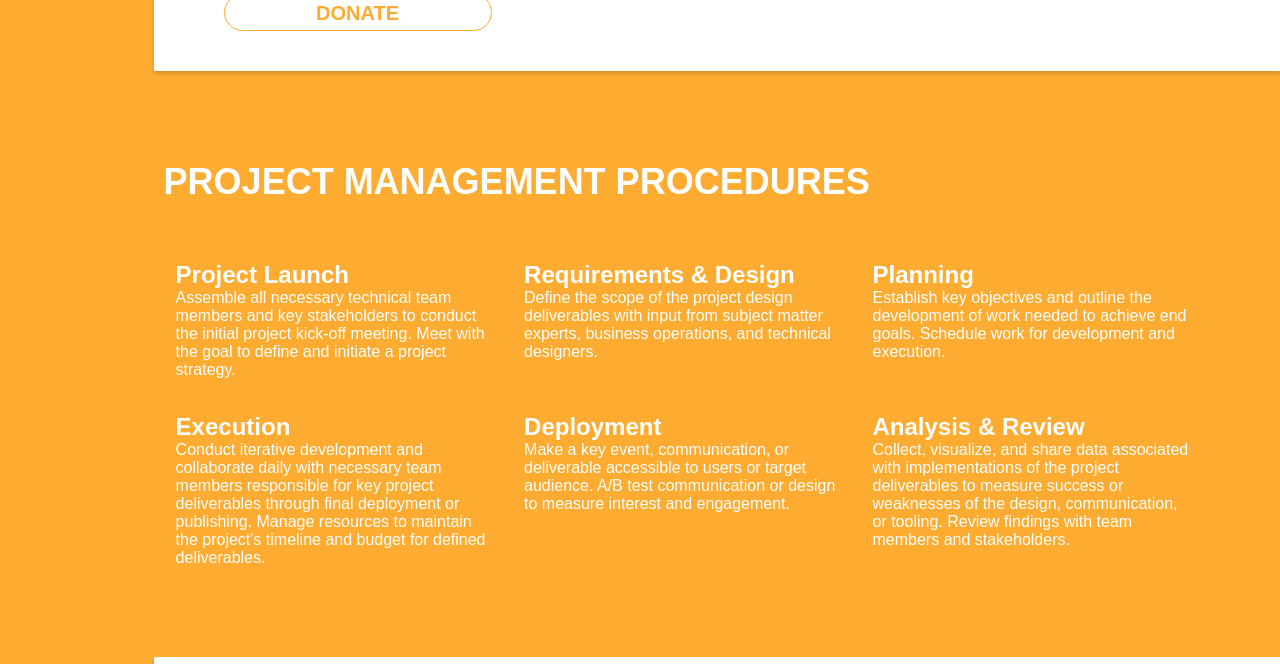
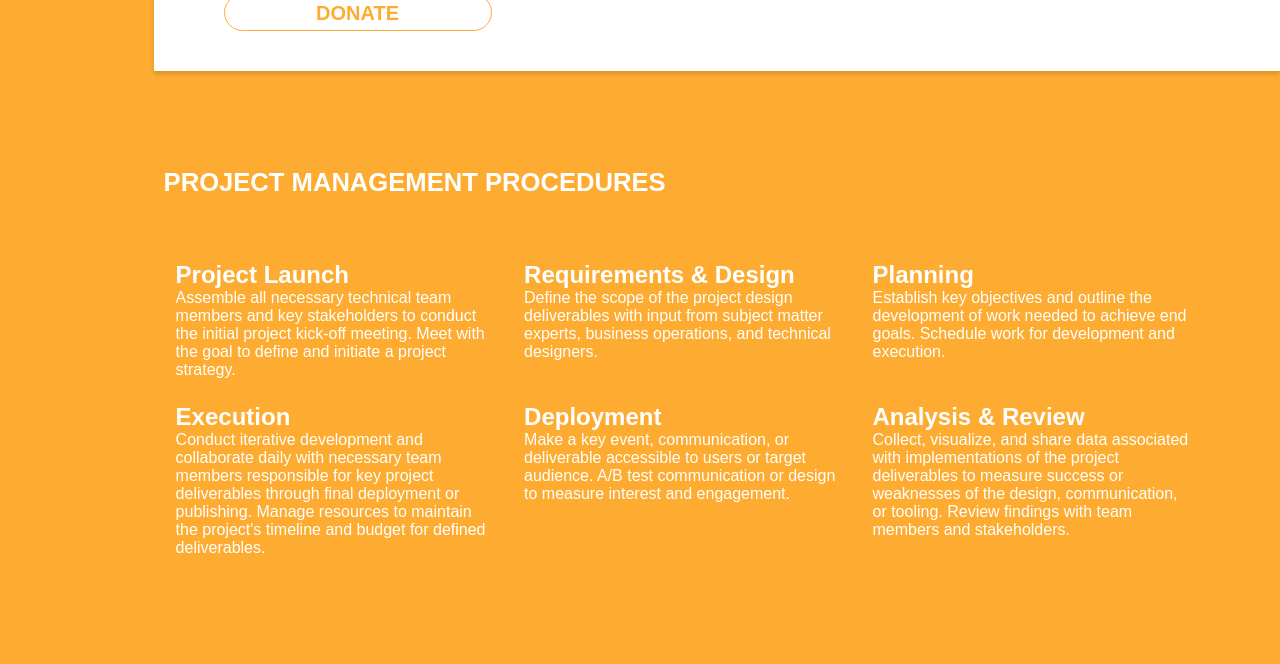
Before and after one commit to nnex/KEXP-demo, a plain HTML site: page index.html in a window 1280 px wide. Shown: the part 597-1261 px from the top of the page. Drawn offline with Linux system fonts and the light colour scheme.

Commit message:
Update stylesheet.css

```diff
--- a/stylesheet.css
+++ b/stylesheet.css
@@ -105,7 +105,7 @@ div.static_job_title {
 .content-title {
 	font-family: proxima nova;
 	font-weight: bolder;
-	font-size: 36px;
+	font-size: 2vw;
 	line-height: 34px;
 	margin: 20px 0;
 	color: var(--ylw);
@@ -184,7 +184,6 @@ div.static_job_title {
 .timeline-box {
     display: inline-block;
     width: 25vw;
-    height: 10vw;
     padding: 12px;
     vertical-align: top;
     color: #FFF;
```
